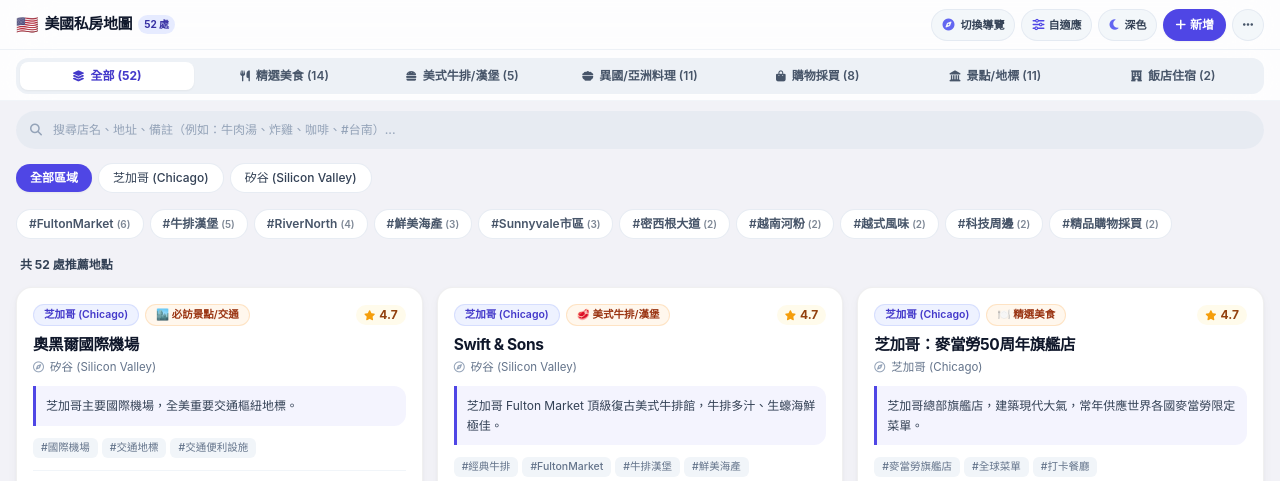
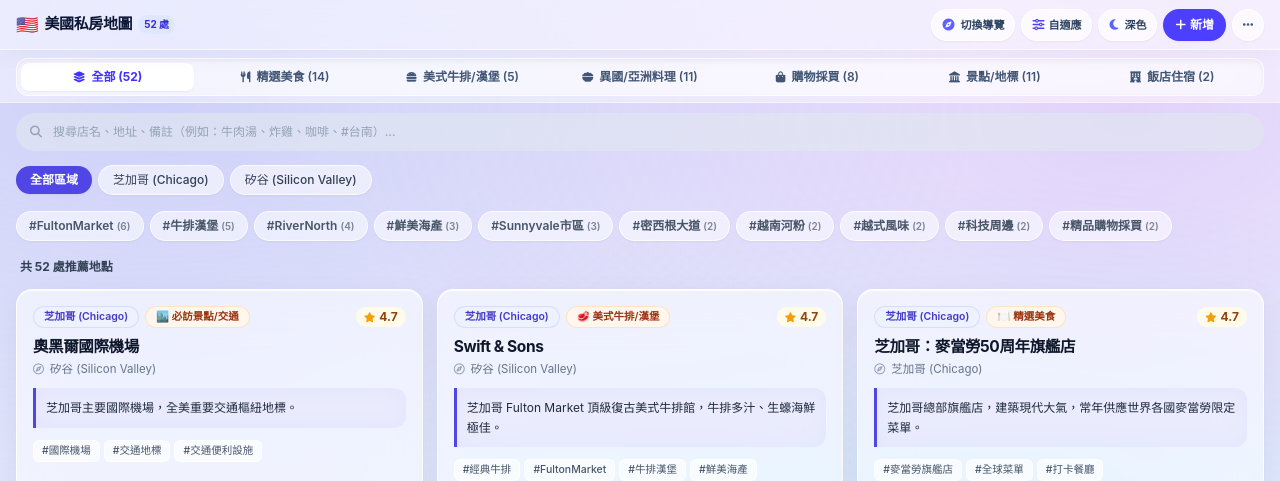
Before and after one commit to Alvin1022/AmericaGuide, a plain HTML site: page index.html in a window 1280 px wide. Shown: the top 481 px of the page. Drawn offline with nearby package versions, Linux system fonts and the light colour scheme.

Commit message:
style: upgrade UI to iOS/Android translucent Liquid Glass style

```diff
--- a/index.html
+++ b/index.html
@@ -37,43 +37,49 @@
 
     <style>
         :root, [data-theme="light"] {
-            --bg-canvas: #f2f2f7;
-            --bg-surface: #ffffff;
-            --bg-surface-sub: #f8f9fa;
-            --bg-input: rgba(142, 142, 147, 0.12);
-            --border-surface: rgba(0, 0, 0, 0.06);
-            --border-subtle: rgba(0, 0, 0, 0.04);
+            --bg-canvas: #f0f2fc;
+            --bg-mesh: radial-gradient(at 12% 10%, rgba(99, 102, 241, 0.25) 0px, transparent 52%), radial-gradient(at 88% 14%, rgba(168, 85, 247, 0.20) 0px, transparent 50%), radial-gradient(at 78% 82%, rgba(56, 189, 248, 0.20) 0px, transparent 52%), radial-gradient(at 15% 85%, rgba(199, 210, 254, 0.35) 0px, transparent 55%);
+            --bg-surface: rgba(255, 255, 255, 0.58);
+            --bg-surface-hover: rgba(255, 255, 255, 0.76);
+            --bg-surface-sub: rgba(255, 255, 255, 0.45);
+            --bg-input: rgba(255, 255, 255, 0.55);
+            --border-surface: rgba(255, 255, 255, 0.85);
+            --border-subtle: rgba(15, 23, 42, 0.06);
 
-            --text-primary: #1c1c1e;
-            --text-secondary: #3a3a3c;
-            --text-tertiary: #8e8e93;
+            --text-primary: #0f172a;
+            --text-secondary: #334155;
+            --text-tertiary: #64748b;
 
-            --note-bg: rgba(79, 70, 229, 0.06);
+            --note-bg: rgba(79, 70, 229, 0.08);
             --note-border: #4f46e5;
-            --note-text: #334155;
+            --note-text: #1e293b;
 
-            --shadow-card: 0 1px 3px rgba(0,0,0,0.04), 0 4px 12px rgba(0,0,0,0.03);
-            --shadow-nav: 0 -2px 10px rgba(0, 0, 0, 0.04);
+            --shadow-card: 0 8px 30px rgba(15, 23, 42, 0.05), 0 1px 3px rgba(15, 23, 42, 0.04), inset 0 1px 0 rgba(255, 255, 255, 0.92);
+            --shadow-card-hover: 0 14px 38px rgba(15, 23, 42, 0.09), inset 0 1px 0 rgba(255, 255, 255, 0.98);
+            --shadow-nav: 0 8px 32px rgba(15, 23, 42, 0.08);
         }
 
         [data-theme="dark"] {
-            --bg-canvas: #141820;
-            --bg-surface: #1e2532;
-            --bg-surface-sub: #171d27;
+            --bg-canvas: #0b0e1d;
+            --bg-mesh: radial-gradient(at 12% 10%, rgba(99, 102, 241, 0.22) 0px, transparent 52%), radial-gradient(at 88% 15%, rgba(139, 92, 246, 0.18) 0px, transparent 50%), radial-gradient(at 75% 85%, rgba(14, 165, 233, 0.14) 0px, transparent 52%), radial-gradient(at 20% 80%, rgba(55, 48, 163, 0.20) 0px, transparent 55%);
+            --bg-surface: rgba(22, 30, 48, 0.54);
+            --bg-surface-hover: rgba(30, 41, 64, 0.68);
+            --bg-surface-sub: rgba(15, 23, 42, 0.48);
             --bg-input: rgba(255, 255, 255, 0.08);
-            --border-surface: rgba(255, 255, 255, 0.08);
-            --border-subtle: rgba(255, 255, 255, 0.05);
+            --border-surface: rgba(255, 255, 255, 0.14);
+            --border-subtle: rgba(255, 255, 255, 0.08);
 
-            --text-primary: #ffffff;
+            --text-primary: #f8fafc;
             --text-secondary: #cbd5e1;
             --text-tertiary: #94a3b8;
 
-            --note-bg: rgba(79, 70, 229, 0.12);
-            --note-border: #4f46e5;
+            --note-bg: rgba(129, 140, 248, 0.12);
+            --note-border: #818cf8;
             --note-text: #e2e8f0;
 
-            --shadow-card: 0 4px 16px rgba(0, 0, 0, 0.25);
-            --shadow-nav: 0 -4px 16px rgba(0, 0, 0, 0.35);
+            --shadow-card: 0 8px 32px rgba(0, 0, 0, 0.36), inset 0 1px 0 rgba(255, 255, 255, 0.14);
+            --shadow-card-hover: 0 14px 40px rgba(0, 0, 0, 0.48), inset 0 1px 0 rgba(255, 255, 255, 0.22);
+            --shadow-nav: 0 8px 32px rgba(0, 0, 0, 0.45);
         }
 
         * {
@@ -86,17 +92,41 @@
             color: var(--text-secondary);
             font-family: -apple-system, BlinkMacSystemFont, "SF Pro Text", "SF Pro Display", "Plus Jakarta Sans", "Noto Sans TC", Roboto, sans-serif;
             padding-bottom: calc(76px + env(safe-area-inset-bottom, 16px));
-            transition: background-color 0.25s ease, color 0.25s ease;
+            transition: background-color 0.3s ease, color 0.3s ease;
+            position: relative;
+        }
+
+        body::before {
+            content: "";
+            position: fixed;
+            inset: 0;
+            z-index: -1;
+            background-image: var(--bg-mesh);
+            background-attachment: fixed;
+            pointer-events: none;
         }
 
         .ui-surface {
             background-color: var(--bg-surface);
+            backdrop-filter: blur(24px) saturate(185%);
+            -webkit-backdrop-filter: blur(24px) saturate(185%);
             border: 1px solid var(--border-surface);
             box-shadow: var(--shadow-card);
+            transition: transform 0.22s cubic-bezier(0.22, 1, 0.36, 1), background-color 0.22s ease, box-shadow 0.22s ease;
+        }
+
+        @media (hover: hover) {
+            .ui-surface:hover {
+                background-color: var(--bg-surface-hover);
+                box-shadow: var(--shadow-card-hover);
+                transform: translateY(-2px);
+            }
         }
 
         .note-block {
             background-color: var(--note-bg);
+            backdrop-filter: blur(12px);
+            -webkit-backdrop-filter: blur(12px);
             border-left: 3px solid var(--note-border);
             color: var(--note-text);
         }
@@ -118,7 +148,7 @@
 <body class="min-h-screen flex flex-col antialiased overflow-x-hidden">
 
     <!-- iOS 18 Style Translucent Navigation Bar -->
-    <header class="sticky top-0 z-40 px-3.5 sm:px-4 h-[50px] bg-white/85 dark:bg-[#141820]/85 backdrop-blur-xl border-b border-slate-200/60 dark:border-white/5 transition-colors flex items-center">
+    <header class="sticky top-0 z-40 px-3.5 sm:px-4 h-[50px] bg-white/55 dark:bg-[#0b1120]/55 backdrop-blur-2xl saturate-150 border-b border-white/60 dark:border-white/10 shadow-[0_4px_24px_rgba(15,23,42,0.04)] transition-colors flex items-center">
         <div class="app-container max-w-xl md:max-w-5xl lg:max-w-7xl mx-auto w-full flex items-center justify-between gap-2">
             <!-- Brand & Count -->
             <div class="flex items-center gap-1.5 shrink-0">
@@ -130,19 +160,19 @@
             <!-- Quick Actions -->
             <div class="flex items-center gap-1.5 shrink-0">
                 <!-- Universal Guide Switcher Button -->
-                <button onclick="openGuideSwitcherModal()" class="h-8 px-2.5 rounded-full border border-slate-200/80 dark:border-white/10 bg-slate-100/80 dark:bg-[#1e2532] text-slate-700 dark:text-slate-300 font-bold text-xs transition active:scale-95 flex items-center gap-1.5 shrink-0" title="切換其他私房導覽">
+                <button onclick="openGuideSwitcherModal()" class="h-8 px-2.5 rounded-full border border-white/75 dark:border-white/15 bg-white/55 dark:bg-white/[0.08] backdrop-blur-md shadow-sm text-slate-700 dark:text-slate-300 font-bold text-xs transition active:scale-95 flex items-center gap-1.5 shrink-0" title="切換其他私房導覽">
                     <i class="fa-solid fa-compass text-indigo-500 text-xs"></i>
                     <span class="text-[11px] hidden sm:inline">切換導覽</span>
                 </button>
 
                 <!-- Layout Mode Toggle (Desktop) -->
-                <button onclick="toggleLayoutMode()" class="hidden md:flex h-8 px-2.5 rounded-full border border-slate-200/80 dark:border-white/10 bg-slate-100/80 dark:bg-[#1e2532] text-slate-700 dark:text-slate-300 font-semibold text-xs transition active:scale-95 items-center gap-1" id="layout-toggle-btn" title="切換版面寬度">
+                <button onclick="toggleLayoutMode()" class="hidden md:flex h-8 px-2.5 rounded-full border border-white/75 dark:border-white/15 bg-white/55 dark:bg-white/[0.08] backdrop-blur-md shadow-sm text-slate-700 dark:text-slate-300 font-semibold text-xs transition active:scale-95 items-center gap-1" id="layout-toggle-btn" title="切換版面寬度">
                     <i class="fa-solid fa-desktop text-indigo-600 dark:text-indigo-400 text-xs" id="layout-icon"></i>
                     <span id="layout-text" class="text-[11px]">自適應</span>
                 </button>
 
                 <!-- Theme Toggle Button -->
-                <button onclick="toggleTheme()" class="h-8 w-8 sm:w-auto sm:px-2.5 rounded-full border border-slate-200/80 dark:border-white/10 bg-slate-100/80 dark:bg-[#1e2532] text-slate-700 dark:text-amber-300 font-semibold text-xs transition active:scale-95 flex items-center justify-center gap-1.5 shrink-0" id="theme-toggle-btn" title="切換深淺模式">
+                <button onclick="toggleTheme()" class="h-8 w-8 sm:w-auto sm:px-2.5 rounded-full border border-white/75 dark:border-white/15 bg-white/55 dark:bg-white/[0.08] backdrop-blur-md shadow-sm text-slate-700 dark:text-amber-300 font-semibold text-xs transition active:scale-95 flex items-center justify-center gap-1.5 shrink-0" id="theme-toggle-btn" title="切換深淺模式">
                     <i class="fa-solid fa-moon text-indigo-500 text-xs" id="theme-icon"></i>
                     <span id="theme-text" class="text-[11px] hidden sm:inline">深色</span>
                 </button>
@@ -154,7 +184,7 @@
                 </button>
 
                 <!-- More Menu Trigger -->
-                <button onclick="openMenuModal()" class="h-8 w-8 rounded-full border border-slate-200/80 dark:border-white/10 bg-slate-100/80 dark:bg-[#1e2532] text-slate-600 dark:text-slate-300 flex items-center justify-center text-xs active:scale-95 shrink-0" title="更多設定">
+                <button onclick="openMenuModal()" class="h-8 w-8 rounded-full border border-white/75 dark:border-white/15 bg-white/55 dark:bg-white/[0.08] backdrop-blur-md shadow-sm text-slate-600 dark:text-slate-300 flex items-center justify-center text-xs active:scale-95 shrink-0" title="更多設定">
                     <i class="fa-solid fa-ellipsis"></i>
                 </button>
             </div>
@@ -162,9 +192,9 @@
     </header>
 
     <!-- iOS Style Sticky Segmented Tabs -->
-    <div class="sticky top-[50px] z-30 px-4 pt-2 pb-1.5 bg-white/85 dark:bg-[#141820]/85 backdrop-blur-xl border-b border-slate-200/40 dark:border-white/5">
+    <div class="sticky top-[50px] z-30 px-4 pt-2 pb-1.5 bg-white/45 dark:bg-[#0b1120]/45 backdrop-blur-2xl saturate-150 border-b border-white/50 dark:border-white/10">
         <div class="app-container max-w-xl md:max-w-5xl lg:max-w-7xl mx-auto transition-all">
-            <div class="p-1 rounded-xl bg-slate-200/60 dark:bg-[#1e2532] flex items-center gap-1 text-xs font-semibold overflow-x-auto hide-scrollbar" id="category-tabs">
+            <div class="p-1 rounded-xl bg-white/45 dark:bg-white/[0.06] backdrop-blur-xl border border-white/60 dark:border-white/10 shadow-inner flex items-center gap-1 text-xs font-semibold overflow-x-auto hide-scrollbar" id="category-tabs">
                 <button onclick="setTypeFilter('ALL')" data-type="ALL" class="type-btn flex-1 py-1.5 px-3 rounded-lg transition-all flex items-center justify-center gap-1.5 bg-white dark:bg-[#283241] text-indigo-700 dark:text-indigo-400 shadow-sm font-bold active whitespace-nowrap">
                     <i class="fa-solid fa-layer-group text-[11px]"></i> <span>全部 (52)</span>
                 </button>
@@ -206,8 +236,8 @@
         <div class="flex items-center gap-1.5 overflow-x-auto hide-scrollbar py-0.5" id="region-filter-container">
 
             <button data-region="全部區域" onclick="setRegionFilter('全部區域')" class="region-btn active shrink-0 px-3.5 py-1.5 rounded-full text-xs font-bold transition bg-indigo-600 text-white shadow-sm">全部區域</button>
-            <button data-region="芝加哥 (Chicago)" onclick="setRegionFilter('芝加哥 (Chicago)')" class="region-btn shrink-0 px-3.5 py-1.5 rounded-full text-xs font-medium transition bg-white dark:bg-[#1e2532] text-slate-700 dark:text-slate-300 border border-slate-200/80 dark:border-white/10">芝加哥 (Chicago)</button>
-            <button data-region="矽谷 (Silicon Valley)" onclick="setRegionFilter('矽谷 (Silicon Valley)')" class="region-btn shrink-0 px-3.5 py-1.5 rounded-full text-xs font-medium transition bg-white dark:bg-[#1e2532] text-slate-700 dark:text-slate-300 border border-slate-200/80 dark:border-white/10">矽谷 (Silicon Valley)</button>
+            <button data-region="芝加哥 (Chicago)" onclick="setRegionFilter('芝加哥 (Chicago)')" class="region-btn shrink-0 px-3.5 py-1.5 rounded-full text-xs font-medium transition bg-white/55 dark:bg-white/[0.08] backdrop-blur-md text-slate-700 dark:text-slate-200 border border-white/75 dark:border-white/15 shadow-sm">芝加哥 (Chicago)</button>
+            <button data-region="矽谷 (Silicon Valley)" onclick="setRegionFilter('矽谷 (Silicon Valley)')" class="region-btn shrink-0 px-3.5 py-1.5 rounded-full text-xs font-medium transition bg-white/55 dark:bg-white/[0.08] backdrop-blur-md text-slate-700 dark:text-slate-200 border border-white/75 dark:border-white/15 shadow-sm">矽谷 (Silicon Valley)</button>
         </div>
 
         <!-- Curated Tags -->
@@ -245,7 +275,7 @@
 
     <!-- ==================== UNIVERSAL GUIDE SWITCHER MODAL ==================== -->
     <div id="guide-switcher-modal" class="fixed inset-0 z-50 hidden flex items-center justify-center bg-black/50 backdrop-blur-sm p-4">
-        <div class="w-full max-w-sm bg-white dark:bg-[#1e2532] rounded-3xl p-5 space-y-3.5 border border-slate-200/80 dark:border-white/10 shadow-2xl">
+        <div class="w-full max-w-sm bg-white/80 dark:bg-[#11192c]/80 backdrop-blur-2xl saturate-150 border border-white/80 dark:border-white/15 rounded-3xl shadow-2xl p-5 space-y-3.5 border border-slate-200/80 dark:border-white/10 shadow-2xl">
             <div class="flex items-center justify-between pb-2 border-b border-slate-100 dark:border-white/10">
                 <div class="flex items-center gap-2">
                     <i class="fa-solid fa-map-location-dot text-amber-500 text-base"></i>
@@ -673,7 +703,7 @@
                 return `<button onclick="setTagFilter('${tag}')" class="shrink-0 px-3 py-1.5 rounded-full text-xs font-semibold transition active:scale-95 ${
                     isActive
                     ? 'bg-indigo-600 text-white shadow-sm font-bold'
-                    : 'bg-white dark:bg-[#1e2532] text-slate-600 dark:text-slate-300 border border-slate-200/80 dark:border-white/10'
+                    : 'bg-white/55 dark:bg-white/[0.08] backdrop-blur-md text-slate-600 dark:text-slate-200 border border-white/75 dark:border-white/15 shadow-sm'
                 }">
                     ${tag} <span class="text-[10px] opacity-70">(${tagCounts[tag]})</span>
                 </button>`;
@@ -687,7 +717,7 @@
                 if (btnRegion === region) {
                     btn.className = 'region-btn active shrink-0 px-3.5 py-1.5 rounded-full text-xs font-bold transition bg-indigo-600 text-white shadow-sm';
                 } else {
-                    btn.className = 'region-btn shrink-0 px-3.5 py-1.5 rounded-full text-xs font-medium transition bg-white dark:bg-[#1e2532] text-slate-700 dark:text-slate-300 border border-slate-200/80 dark:border-white/10';
+                    btn.className = 'region-btn shrink-0 px-3.5 py-1.5 rounded-full text-xs font-medium transition bg-white/55 dark:bg-white/[0.08] backdrop-blur-md text-slate-700 dark:text-slate-200 border border-white/75 dark:border-white/15 shadow-sm';
                 }
             });
             updateCategoryTabCounts();
@@ -789,7 +819,7 @@
 
             grid.innerHTML = list.map(item => {
                 const tagsHtml = (item.tags || []).map(t => {
-                    return `<span onclick="setTagFilter('${t}')" class="cursor-pointer px-2 py-0.5 rounded-md text-[10.5px] font-medium bg-slate-100 dark:bg-[#141820] text-slate-500 dark:text-slate-400 hover:text-indigo-600 transition">
+                    return `<span onclick="setTagFilter('${t}')" class="cursor-pointer px-2 py-0.5 rounded-md text-[10.5px] font-medium bg-white/65 dark:bg-white/[0.07] border border-white/70 dark:border-white/10 text-slate-600 dark:text-slate-300 hover:text-indigo-600 transition">
                         ${t}
                     </span>`;
                 }).join(' ');
```
